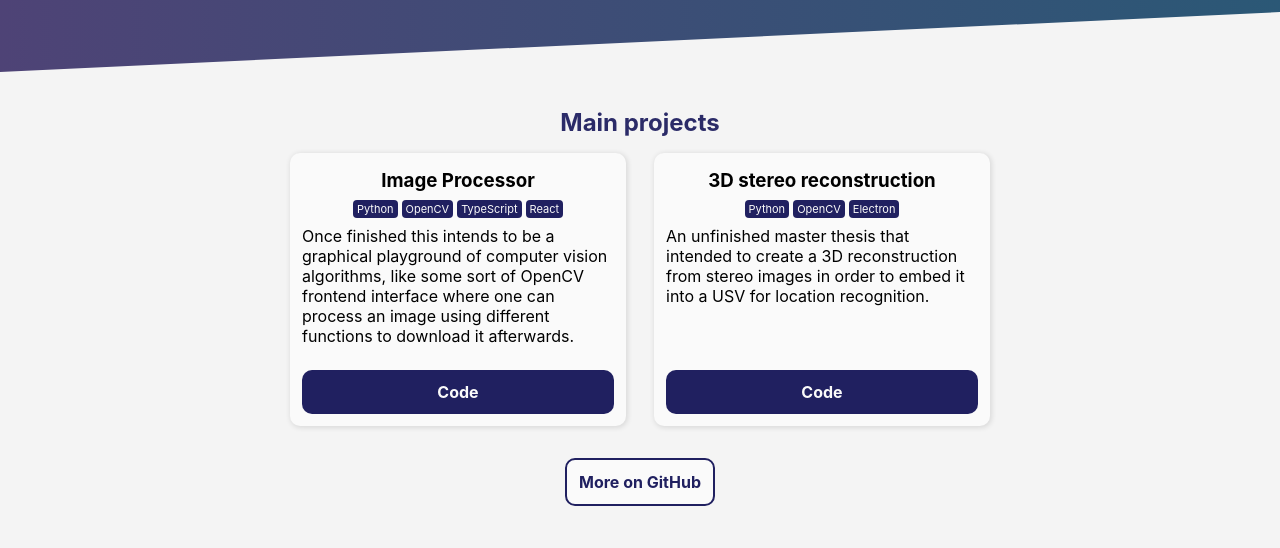
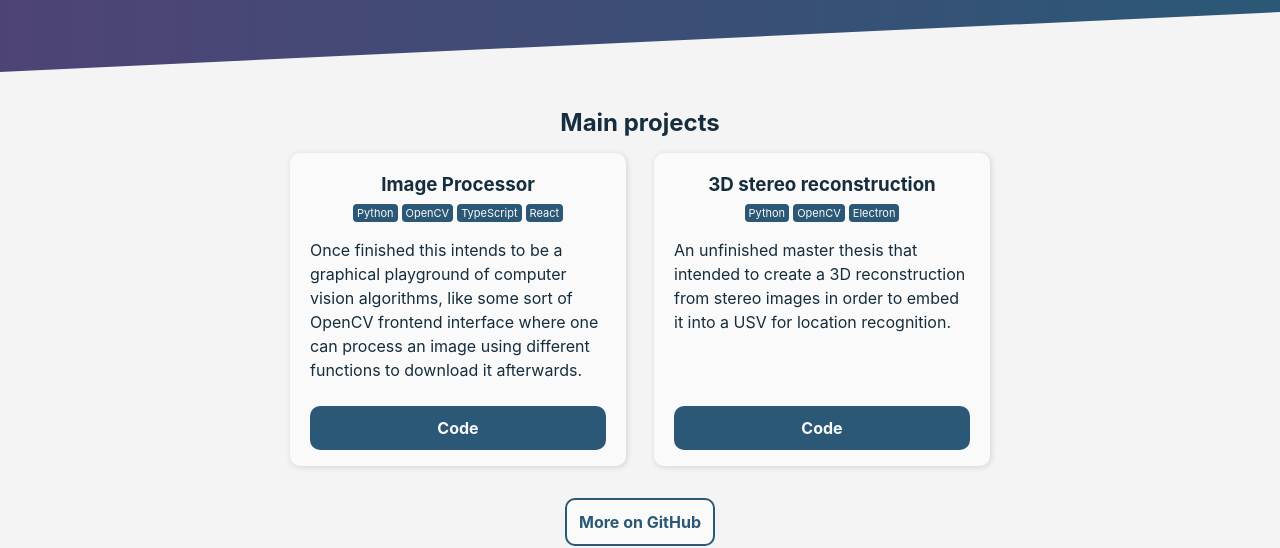
Before and after one commit to MikelDB/mikeldiez-blog, a Gatsby site in the folder blog/: page / in a window 1280 px wide. Shown: the part 285-833 px from the top of the page. Built offline with nearby package versions, Linux system fonts and the light colour scheme; Gatsby itself is replaced by a stand-in of ours.

Commit message:
First project card final version done

```diff
--- a/blog/src/components/molecules/ProjectCard/styles.ts
+++ b/blog/src/components/molecules/ProjectCard/styles.ts
@@ -5,7 +5,7 @@ export const Container = styled.div`
   flex-direction: column;
   width: 48%;
   border-radius: 10px;
-  padding: 12px;
+  padding: 1rem 1.25rem;
   background-color: #fafafa;
   box-shadow: 1px 1px 5px 1px rgba(0, 0, 0, 0.1);
   @media (max-width: 768px) {
@@ -24,7 +24,7 @@ export const StyledAnchor = styled.a`
   margin-bottom: 0;
   margin-top: auto;
   border-radius: 10px;
-  background-color: rgba(32, 32, 96, 1);
+  background-color: ${({ theme }) => theme.colors.buttonPrimary};
   font-weight: bold;
 `;
 
@@ -32,10 +32,15 @@ export const H3 = styled.h3`
   align-self: center;
   margin-top: 4px;
   margin-bottom: 8px;
+  color: ${({ theme }) => theme.colors.textPrimary};
 `;
 
 export const TextContainer = styled.div`
   padding-bottom: 24px;
+  line-height: 1.5;
+  font-size: 1rem;
+  margin-top: 0.5rem;
+  color: ${({ theme }) => theme.colors.textPrimary};
 `;
 
 export const TagsContainer = styled.div`
@@ -45,7 +50,7 @@ export const TagsContainer = styled.div`
 `;
 
 export const Tags = styled.div`
-  background-color: rgba(32, 32, 96, 1);
+  background-color: ${({ theme }) => theme.colors.buttonPrimary};
   color: #fafafa;
   margin: 0 2px;
   padding: 2px 4px;
--- a/blog/src/components/organisms/Layout/Layout.tsx
+++ b/blog/src/components/organisms/Layout/Layout.tsx
@@ -47,6 +47,9 @@ export const theme = {
     background_tertiary: '#202080',
     primary: '#602080',
     secondary: '#b030b0',
+    buttonPrimary: '#2b5876',
+    buttonSecondary: '#4e4376',
+    textPrimary: '#152d3d',
   },
 };
 
--- a/blog/src/components/organisms/ProjectsSection/styles.ts
+++ b/blog/src/components/organisms/ProjectsSection/styles.ts
@@ -35,7 +35,7 @@ export const ProjectsContainer = styled.div`
 `;
 
 export const H2 = styled.h2`
-  color: rgb(32, 32, 96, 0.95);
+  color: ${({ theme }) => theme.colors.textPrimary};
 `;
 
 export const MoreProjects = styled.a`
@@ -46,8 +46,8 @@ export const MoreProjects = styled.a`
   padding: 12px;
   margin-top: 16px;
   border-radius: 10px;
-  color: rgba(32, 32, 96, 1);
-  border: 2px solid rgba(32, 32, 96, 1);
+  color: ${({ theme }) => theme.colors.buttonPrimary};
+  border: 2px solid ${({ theme }) => theme.colors.buttonPrimary};
   font-weight: bold;
   @media (max-width: 768px) {
     width: 90%;
@@ -55,7 +55,7 @@ export const MoreProjects = styled.a`
 
   &:hover {
     color: #fafafa;
-    border: 2px solid rgba(32, 32, 96, 1);
-    background-color: rgba(32, 32, 96, 1);
+    border: 2px solid ${({ theme }) => theme.colors.buttonPrimary};
+    background-color: ${({ theme }) => theme.colors.buttonPrimary};
   }
 `;
```
